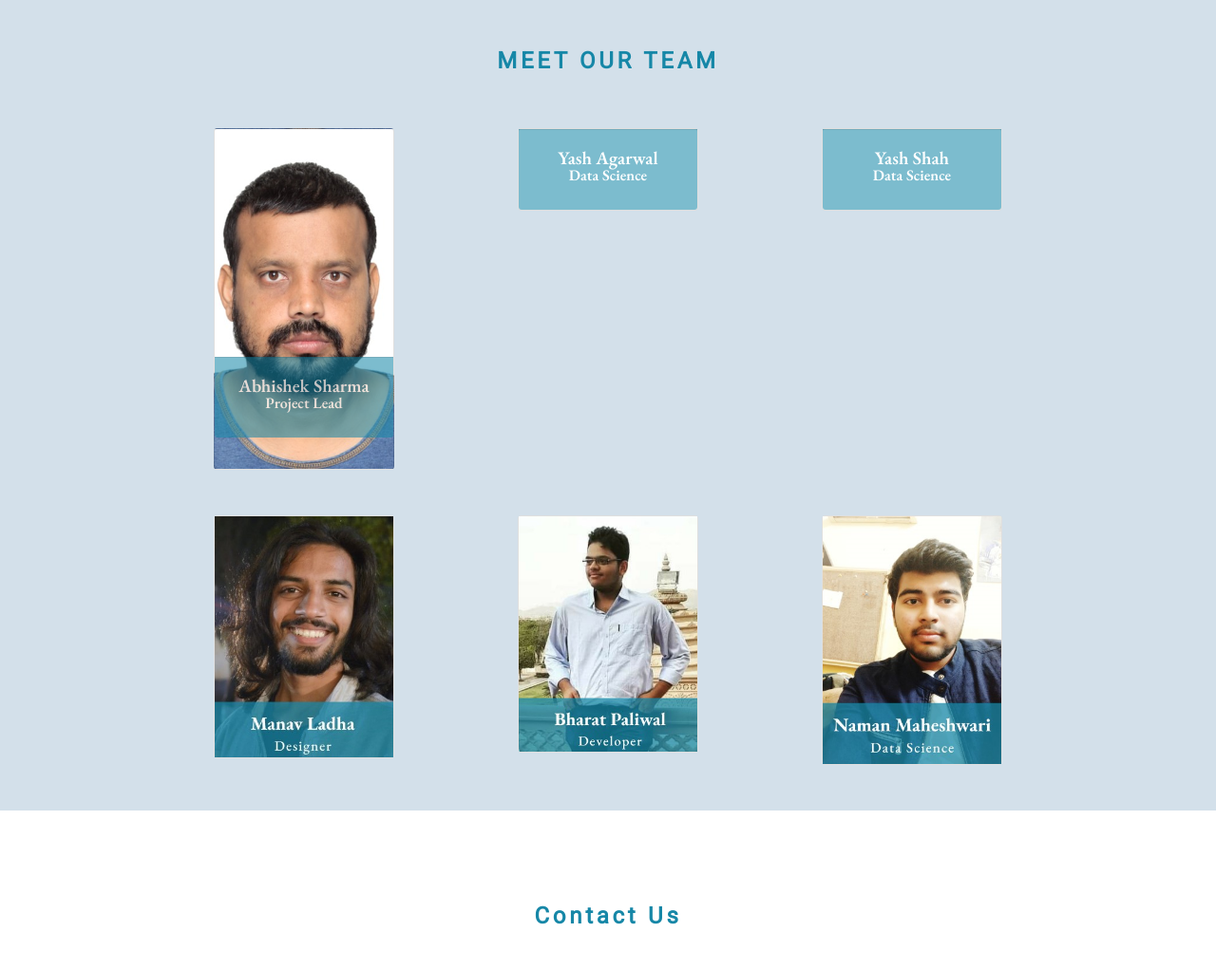
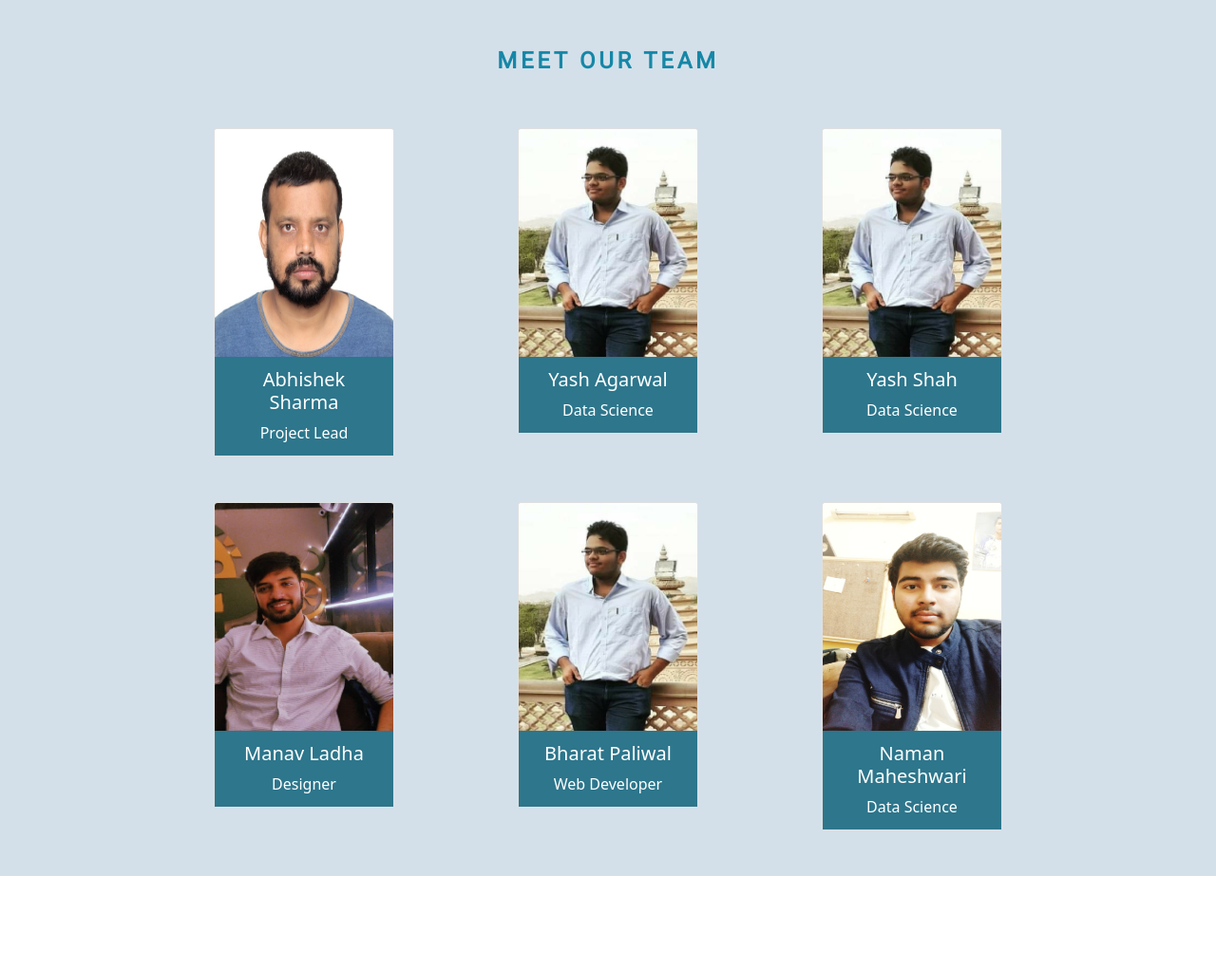
Before and after one commit to bharatpaliwal-169/new_btp_v2, a Django app: page / in a window 1280 px wide. Shown: the part 2561-3582 px from the top of the page at 95% size. Run offline with Django 3.2, Linux system fonts and the light colour scheme; parts of the project's set-up code (start-up, migrations or seed data) failed here and were passed over; some libraries are stand-ins or nearby versions.

Commit message:
ui changes

```diff
--- a/main/static/main/css/main.css
+++ b/main/static/main/css/main.css
@@ -127,3 +127,10 @@
   border: none!important;
   box-shadow : none!important;
 }
+.ctm_card_bg{
+  background:#2D768C;
+  padding: 0.75rem!important;
+}
+.card-img-top{
+  height: 15rem !important;
+}
--- a/main/templates/main/home.html
+++ b/main/templates/main/home.html
@@ -312,59 +312,80 @@
 
 
       <div class="col-6 col-md-2 offset-md-2 mb-5" >
-        <div class='card'id="lead">
-          <div class='card-footer team-footer'>
-            <p class='member-name'>
+        <div class='card text-white'>
+          <img src="{% static 'main/images/team/lead.jpeg' %}"
+          alt="team/Manav.jpg" class="img-responsive img-fluid card-img-top"/>
+          <section class="card-body ctm_card_bg">
+            <h5 class="card-title">
               Abhishek Sharma
-            </p>
-            <p class='member-position'>
+            </h5>
               Project Lead
-            </p>
-          </div>
+          </section>
         </div>
       </div>
+
       <div class="col-6 col-md-2 offset-md-1 mb-5" >
-        <div class='card'id="design">
-          <div class='card-footer team-footer'>
-            <p class='member-name'>
+        <div class='card text-white'>
+          <img src="{% static 'main/images/team/Bharat.jpg' %}"
+          alt="team/Manav.jpg" class="img-responsive img-fluid card-img-top"/>
+          <section class="card-body ctm_card_bg">
+            <h5 class="card-title">
               Yash Agarwal
-            </p>
-            <p class='member-position'>
+            </h5>
               Data Science
-            </p>
-          </div>
+          </section>
         </div>
       </div>
+
       <div class="col-6 col-md-2 offset-md-1 mb-5" >
-        <div class='card'id="design">
-          <div class='card-footer team-footer'>
-            <p class='member-name'>
+        <div class='card text-white'>
+          <img src="{% static 'main/images/team/Bharat.jpg' %}"
+          alt="team/Manav.jpg" class="img-responsive img-fluid card-img-top"/>
+          <section class="card-body ctm_card_bg">
+            <h5 class="card-title">
               Yash Shah
-            </p>
-            <p class='member-position'>
+            </h5>
               Data Science
-            </p>
-          </div>
+          </section>
         </div>
       </div>
 
       <div class="col-6 col-md-2 offset-md-2 mb-5" >
-        <div class='card'>
-          <img src="{% static 'main/images/team/Manav-2.jpg' %}" alt="team/Manav-2.jpg" class="img-responsive img-fluid "   />
+        <div class='card text-white'>
+          <img src="{% static 'main/images/team/Manav.jpg' %}"
+          alt="team/Manav.jpg" class="img-responsive img-fluid card-img-top"/>
+          <section class="card-body ctm_card_bg">
+            <h5 class="card-title">
+              Manav Ladha
+            </h5>
+              Designer
+          </section>
         </div>
       </div>
 
-      <div class="col-6 col-md-2 offset-md-1 mb-5">
-        <div class='card'>
-          <img src="{% static 'main/images/team/Bharat-2.jpg' %}"
-          alt="team/Bharat-2.jpg" class="img-fluid img-responsive"   />
+      <div class="col-6 col-md-2 offset-md-1 mb-5" >
+        <div class='card text-white'>
+          <img src="{% static 'main/images/team/Bharat.jpg' %}"
+          alt="team/Manav.jpg" class="img-responsive img-fluid card-img-top"/>
+          <section class="card-body ctm_card_bg">
+            <h5 class="card-title">
+              Bharat Paliwal
+            </h5>
+              Web Developer
+          </section>
         </div>
       </div>
 
-      <div class="col-6 col-md-2 offset-md-1 mb-5">
-        <div class='card'>
-          <img src="{% static 'main/images/team/Naman-2.jpg' %}"
-          alt="team/Naman-2.jpg" class='img-fluid img-responsive' />
+      <div class="col-6 col-md-2 offset-md-1 mb-5" >
+        <div class='card text-white'>
+          <img src="{% static 'main/images/team/Naman.jpg' %}"
+          alt="team/naman.jpg" class="img-responsive img-fluid card-img-top"/>
+          <section class="card-body ctm_card_bg">
+            <h5 class="card-title">
+              Naman Maheshwari
+            </h5>
+              Data Science
+          </section>
         </div>
       </div>
 
```
Also changed, not shown: main/templates/main/demo.html (+7 -5 lines), main/static/main/images/team/Bharat.jpg (added), main/static/main/images/team/Manav.jpg (added), main/static/main/images/team/Naman.jpg (added).
